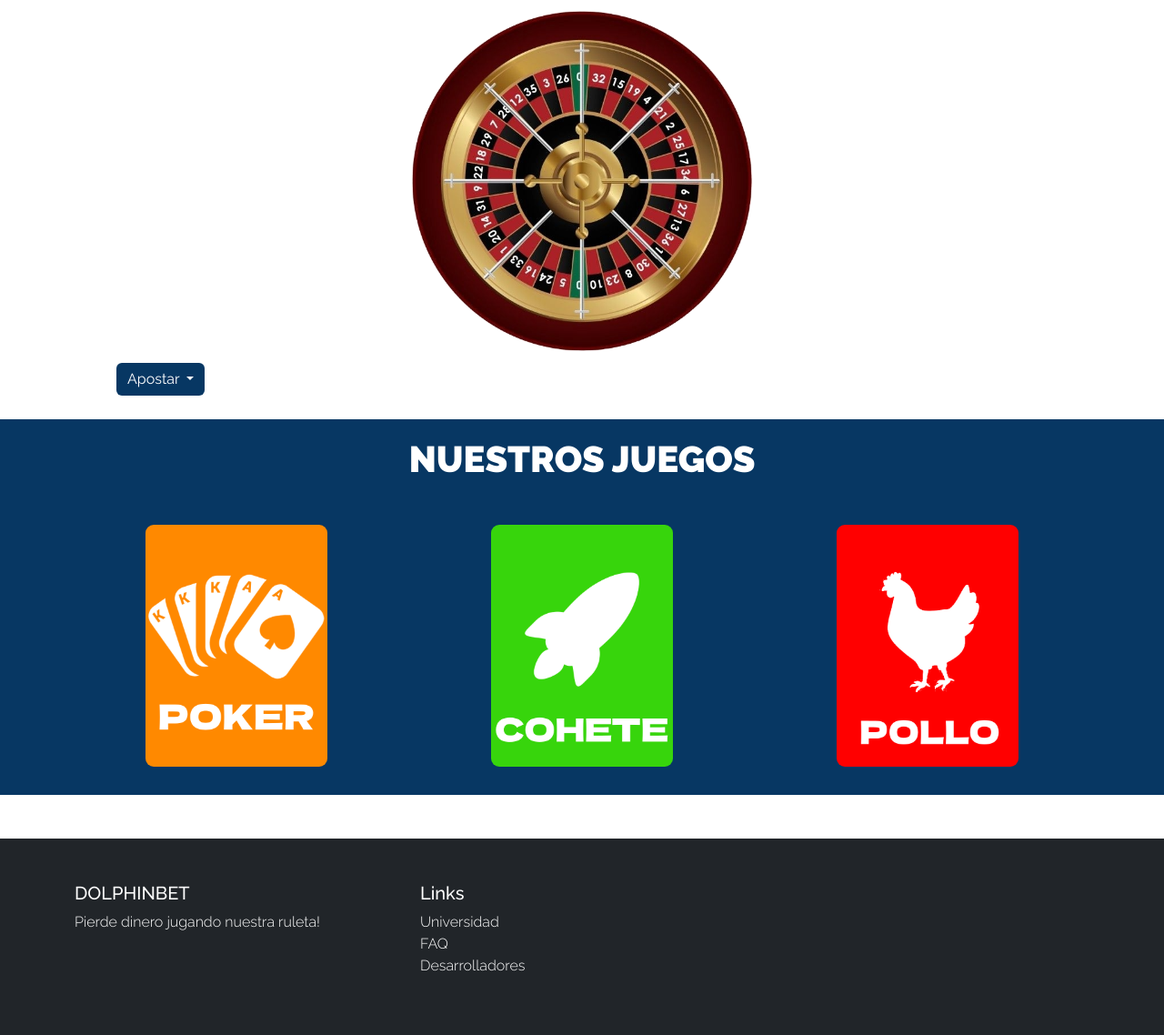
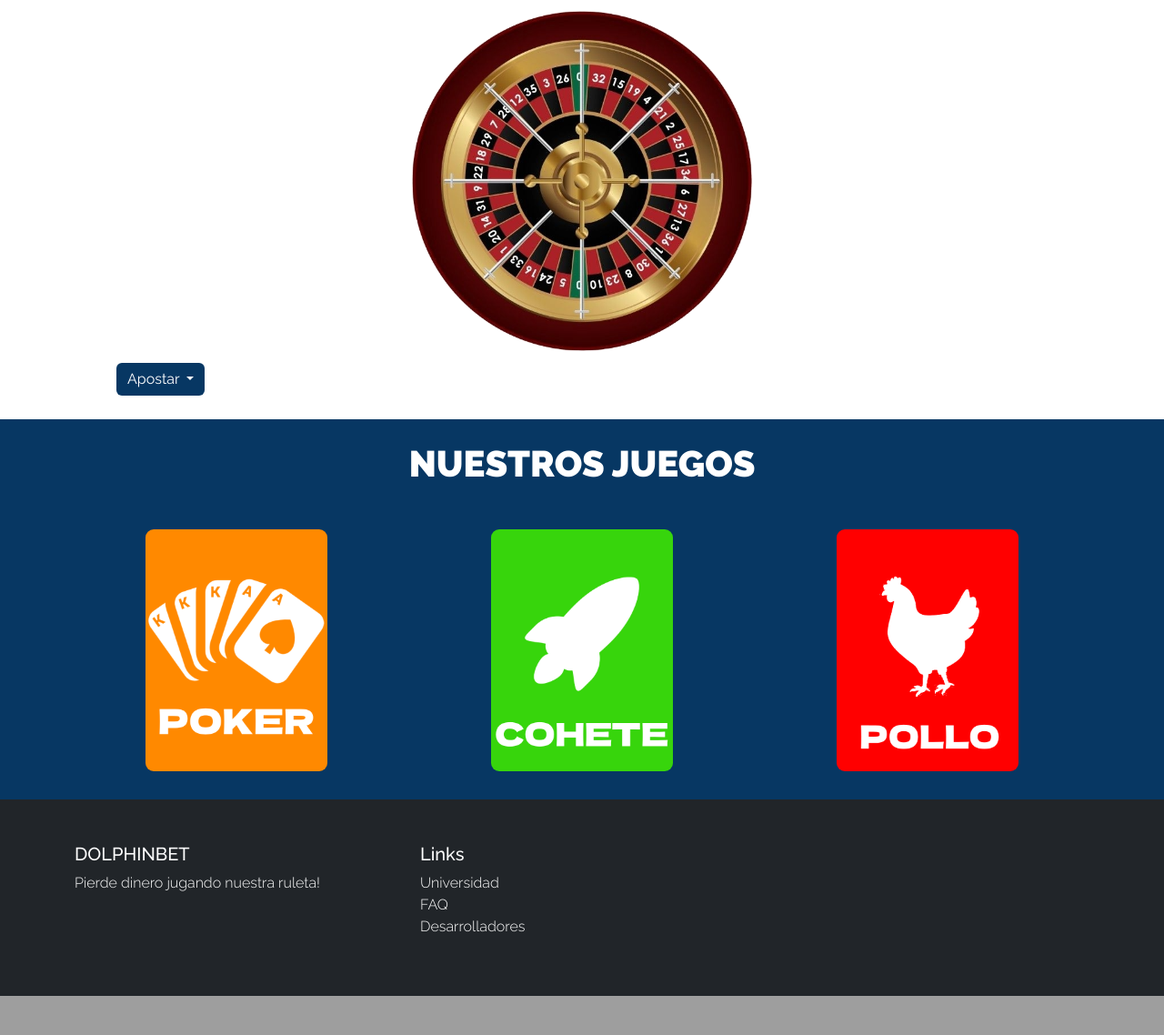
Before and after one commit to makkkksi/DOLPHINBET, a PHP site: page / in a window 1280 px wide. Shown: the part 1065-2203 px from the top of the page at 91% size. After the commit the page ends 2160 px from the top, so only its background shows below. Run offline with PHP 8.4, Linux system fonts and the light colour scheme.

Commit message:
cambios menores

```diff
--- a/estilo.css
+++ b/estilo.css
@@ -15,8 +15,6 @@
     padding-bottom: 0.3rem;
 
   }
-
-
 .navbar-brand img {
   height: 30px;
   width: auto;
@@ -184,9 +182,6 @@
   transform: scale(1.3);
   cursor: pointer;
 }
-.footer-custom{
-  background-color: #073763ff;
-}
 
 
 
@@ -268,7 +263,7 @@
   border: #073763ff;
 }
 .Juegos{
-  padding-top: 10px;
+  padding-top: 15px;
   background-color: #073763ff;
 }
 .Juegos h1{
@@ -345,3 +340,6 @@
   font-size: 18px !important; ;
   font-weight: 600;
 }
+footer{
+  margin-top: auto;
+}
--- a/index.html
+++ b/index.html
@@ -98,7 +98,7 @@ El algoritmo está programado para mantener las probabilidades a favor de la cas
 <!--Aca pienso poner 3 juegos pa rellenar la apgina  nose esto lo copie del boostrap igual-->
 <div class="Juegos" id="Juegos">
 <h1 class="text-center">NUESTROS JUEGOS</h1>
-    <div class="container my-5">
+    <div class="container mt-5">
     <div class="row text-center">
       <div class="col-md-4 mb-4">
         <a href="id.html">
@@ -148,7 +148,7 @@ El algoritmo está programado para mantener las probabilidades a favor de la cas
         </div>
 
         <div class="modal-body">
-          <p class="fst-italic">user: admin@admin pass:1234</p>
+          <p class="fst-italic">user: admin@admin.com pass:1234</p>
           <form id="loginForm">
             <div class="mb-3">
               <label for="loginEmail" class="form-label">Correo electrónico</label>
--- a/info.html
+++ b/info.html
@@ -23,12 +23,10 @@
   <header id="navbar"></header>
 
 
-<!-- Información -->
 <section class="container my-5">
   <div class="row">
     <div class="col-xl-11 col-lg-11 col-md-12 mx-auto">
 
-      <!-- Reglas -->
       <div class="card mb-4 shadow-lg">
         <div class="card-body">
           <h5 class="card-title card-title-custom"><i class="fas fa-book me-2"></i>Reglas del Juego</h5>
@@ -36,7 +34,6 @@
         </div>
       </div>
 
-      <!-- Tipos de Apuesta -->
       <div class="card mb-4 shadow-lg">
         <div class="card-body">
           <h5 class="card-title card-title-custom"><i class="fas fa-coins me-2"></i>Tipos de Apuesta</h5>
@@ -49,7 +46,7 @@
         </div>
       </div>
 
-      <!-- Probabilidades -->
+
       <div class="card mb-4 shadow-lg">
         <div class="card-body">
           <h5 class="card-title card-title-custom"><i class="fas fa-chart-pie me-2"></i>Probabilidades y Pagos</h5>
@@ -72,7 +69,6 @@
         </div>
       </div>
 
-      <!-- Juego Responsable -->
       <div class="card mb-4 shadow-lg">
         <div class="card-body">
           <h5 class="card-title card-title-custom"><i class="fas fa-shield-heart me-2"></i>Consejos de Juego Responsable</h5>
--- a/nav.html
+++ b/nav.html
@@ -6,7 +6,6 @@
           <img src="IMG/dolph.png" alt="DolphinBet Logo" class="logo-img" />
         </a>
       </div>
-
 
       <div class="col-6 d-flex justify-content-center">
         <ul class="nav mb-0">
```
